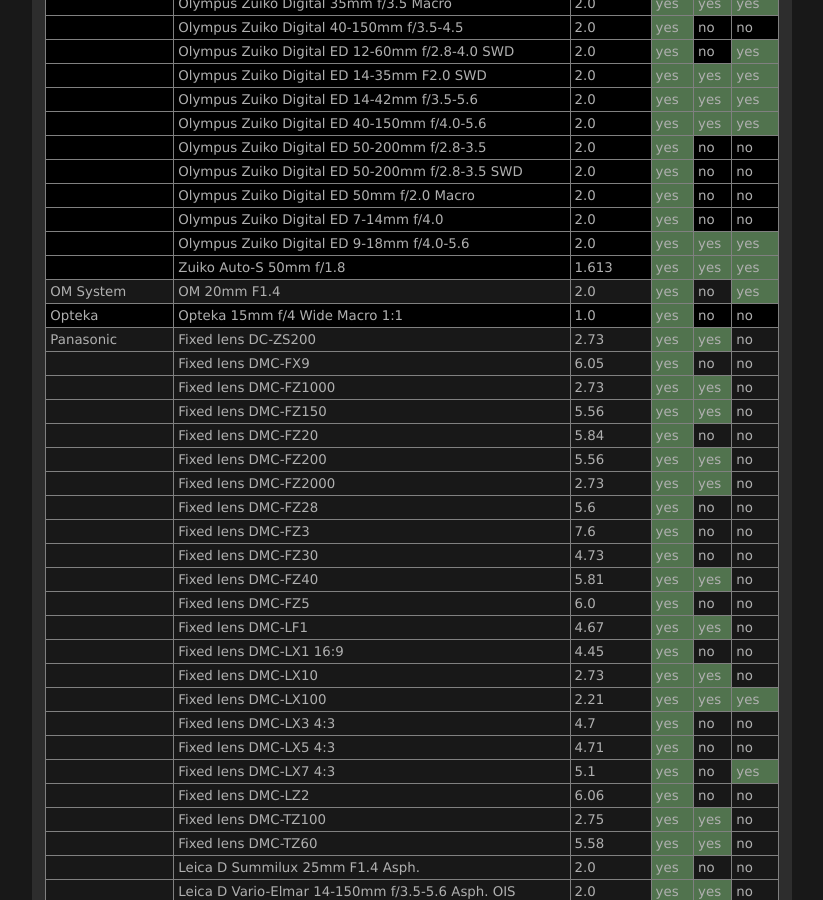
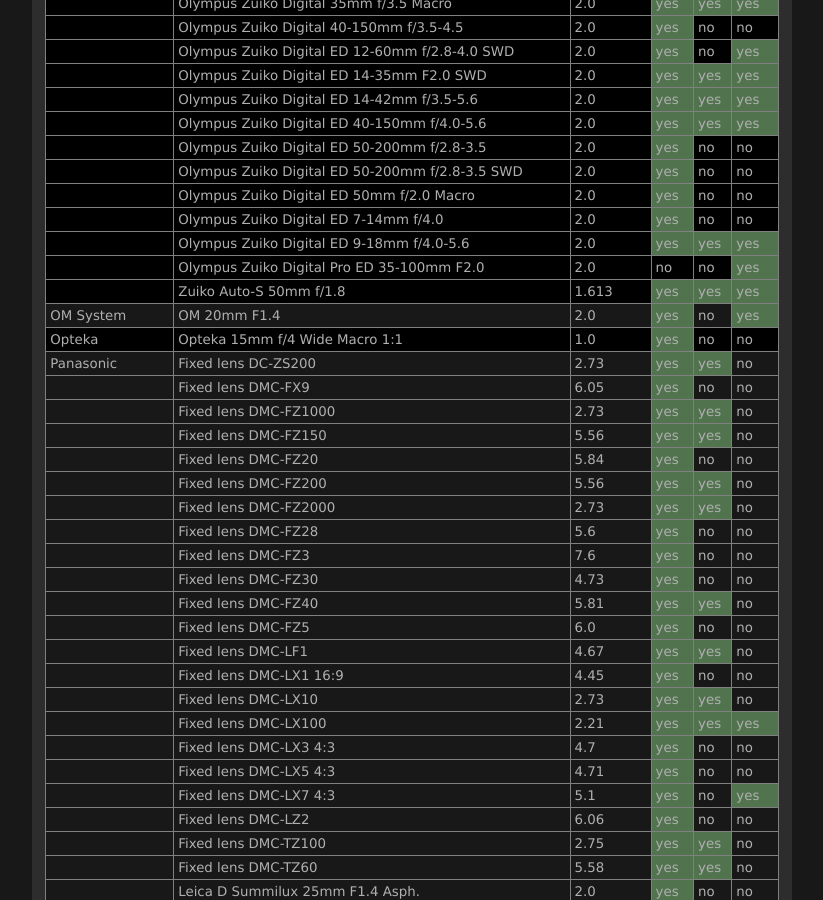
Before and after one commit to lensfun/lensfun.github.io, a Jekyll site: the page built from _posts/lenslist/2999-12-31-Lenslist-master.md, in a window 1280 px wide and 900 px high, scrolled down 17352 px. Shown: the whole window, without its empty margins (284-1107 px from the left). Built offline with Jekyll 4.4.1, drawn with Linux system fonts in a browser that asks for light colours.

Commit message:
Update master lens list from GitHub Actions

```diff
--- a/_posts/lenslist/2999-12-31-Lenslist-master.md
+++ b/_posts/lenslist/2999-12-31-Lenslist-master.md
@@ -720,6 +720,7 @@ This list was generated on 2024-02-19 from current Lensfun sources. Your Lensfun
 <tr class="lenslist-bg1"><td></td><td>Olympus Zuiko Digital ED 50mm f/2.0 Macro</td><td>2.0</td><td class="lenslist-highlight lenslist-check">yes</td><td class="lenslist-check">no</td><td class="lenslist-check">no</td></tr>
 <tr class="lenslist-bg1"><td></td><td>Olympus Zuiko Digital ED 7-14mm f/4.0</td><td>2.0</td><td class="lenslist-highlight lenslist-check">yes</td><td class="lenslist-check">no</td><td class="lenslist-check">no</td></tr>
 <tr class="lenslist-bg1"><td></td><td>Olympus Zuiko Digital ED 9-18mm f/4.0-5.6</td><td>2.0</td><td class="lenslist-highlight lenslist-check">yes</td><td class="lenslist-highlight lenslist-check">yes</td><td class="lenslist-highlight lenslist-check">yes</td></tr>
+<tr class="lenslist-bg1"><td></td><td>Olympus Zuiko Digital Pro ED 35-100mm F2.0</td><td>2.0</td><td class="lenslist-check">no</td><td class="lenslist-check">no</td><td class="lenslist-highlight lenslist-check">yes</td></tr>
 <tr class="lenslist-bg1"><td></td><td>Zuiko Auto-S 50mm f/1.8</td><td>1.613</td><td class="lenslist-highlight lenslist-check">yes</td><td class="lenslist-highlight lenslist-check">yes</td><td class="lenslist-highlight lenslist-check">yes</td></tr>
 <tr class="lenslist-bg2"><td>OM System</td><td>OM 20mm F1.4</td><td>2.0</td><td class="lenslist-highlight lenslist-check">yes</td><td class="lenslist-check">no</td><td class="lenslist-highlight lenslist-check">yes</td></tr>
 <tr class="lenslist-bg1"><td>Opteka</td><td>Opteka 15mm f/4 Wide Macro 1:1</td><td>1.0</td><td class="lenslist-highlight lenslist-check">yes</td><td class="lenslist-check">no</td><td class="lenslist-check">no</td></tr>
```
